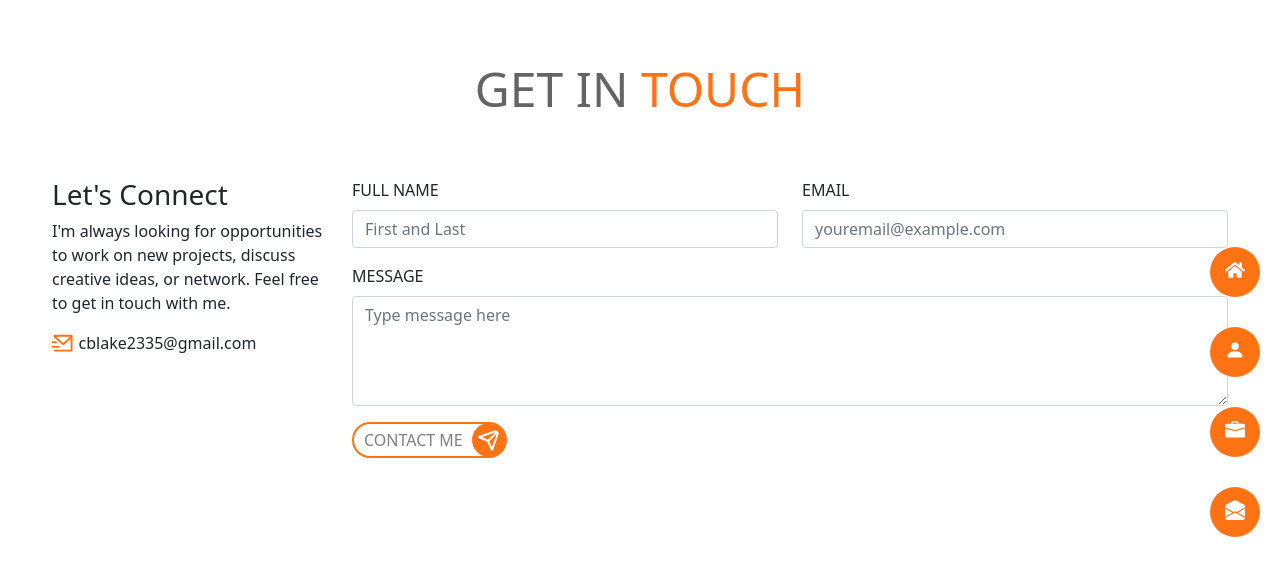
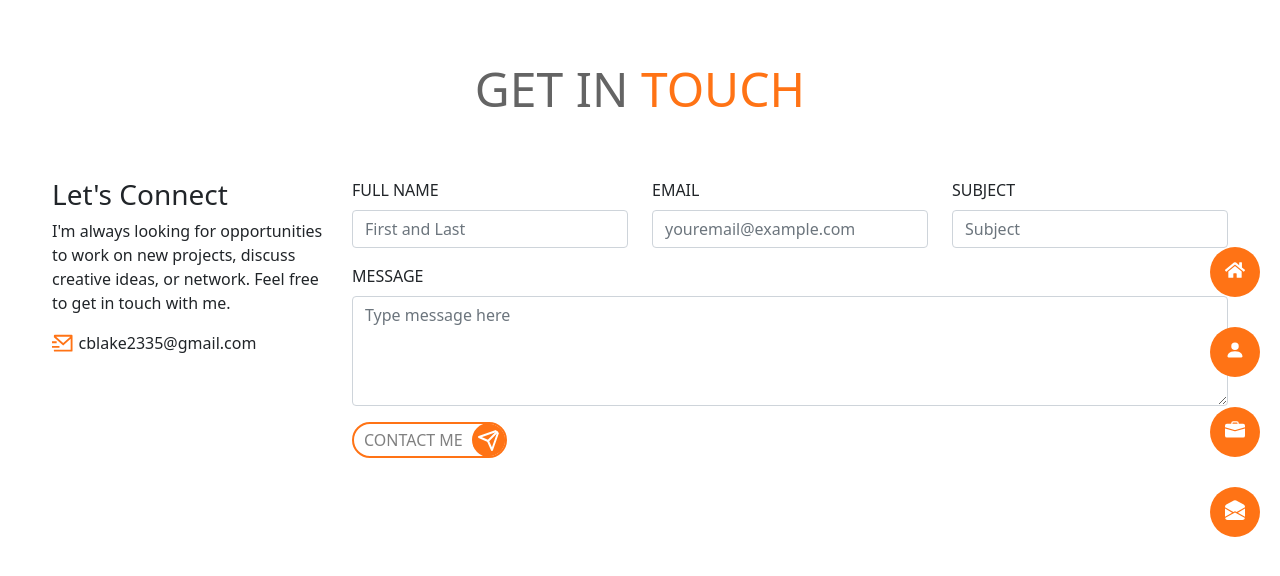
Before and after one commit to cblake35/Portfolio-V3, a React (Create React App) app: page /contact in a window 1280 px wide. Shown: the top 576 px of the page. Built offline with nearby package versions, Linux system fonts and the light colour scheme; the HTML template or start-up script is replaced by a standard one.

Commit message:
Finished contact me page with working form. Also added success identifier if email is sent successfully.

```diff
--- a/package.json
+++ b/package.json
@@ -3,6 +3,7 @@
   "version": "0.1.0",
   "private": true,
   "dependencies": {
+    "@formspree/react": "^2.2.4",
     "@mui/material": "^5.0.3",
     "@testing-library/jest-dom": "^5.14.1",
     "@testing-library/react": "^11.2.7",
--- a/src/App.css
+++ b/src/App.css
@@ -703,3 +703,17 @@
     background-color: #FF7315;
     box-shadow: 0 0 0 1px #FF7315;
 }
+
+.emailSuccess {
+    text-align: center;
+    margin-top: 15px !important;
+}
+
+.emailSuccess p{
+    background-color: #FF7315;
+    border-radius: 50px;
+    padding: 5px 0;
+    margin: 0;
+    color: white;
+    text-transform: uppercase;
+}
--- a/src/components/Contact.js
+++ b/src/components/Contact.js
@@ -2,9 +2,10 @@ import React from "react";
 import { Container, Row, Col, Form } from 'react-bootstrap';
 import { RiMailSendLine } from 'react-icons/ri';
 import { FiSend } from 'react-icons/fi';
+import { useForm, ValidationError } from '@formspree/react';
 
 function Contact() {
-
+    const [state, handleSubmit] = useForm('mgerjrng');
 
     return (
         <Container id='contactPageContainer'>
@@ -23,27 +24,44 @@ function Contact() {
                     <p><RiMailSendLine /> cblake2335@gmail.com</p>
                 </Col>
                 <Col md={9} className='contactForm'>
-                    <Form as={Row} action='https://formspree.io/f/mgerjrng' method='POST'>
-                        <Form.Group md={6} as={Col} className='contactFormName mb-3' controlId='formcontrol1'>
+                    <Form onSubmit={handleSubmit}>
+                        <Row>
+                            <Form.Group md={4} as={Col} className='contactFormName mb-3' controlId='formcontrol1'>
                                 <Form.Label>FULL NAME</Form.Label>
-                            <Form.Control type='email' placeholder='First and Last' required />
+                                <Form.Control name='fullname' placeholder='First and Last' required />
+                                <ValidationError prefix='Full Name' field='fullname' errors={state.errors} />
                             </Form.Group>
-                        <Form.Group md={6} as={Col} className='contactFormEmail mb-3' controlId='formcontrol2'>
+                            <Form.Group md={4} as={Col} className='contactFormEmail mb-3' controlId='formcontrol2'>
                                 <Form.Label>EMAIL</Form.Label>
-                            <Form.Control type='email' placeholder='youremail@example.com' required />
+                                <Form.Control type='email' name='email' placeholder='youremail@example.com' required />
+                                <ValidationError prefix='Email' field='email' errors={state.errors} />
                             </Form.Group>
-                        <Form.Group md={12} as={Col} className='contactFormMsg mb-3' controlId='formcontrol3'>
+                            <Form.Group md={4} as={Col} className='contactFormSubject mb-3' controlId='formcontrol3'>
+                                <Form.Label>SUBJECT</Form.Label>
+                                <Form.Control  name='subject' placeholder='Subject' required />
+                                <ValidationError prefix='Subject' field='subject' errors={state.errors} />
+                            </Form.Group>
+                            <Form.Group md={12} as={Col} className='contactFormMsg mb-3' controlId='formcontrol4'>
                                 <Form.Label>MESSAGE</Form.Label>
-                            <Form.Control as='textarea' rows={4} placeholder='Type message here' required />
+                                <Form.Control as='textarea' name='message' rows={4} placeholder='Type message here' required />
+                                <ValidationError prefix='Message' field='message' errors={state.errors} />
                             </Form.Group>
-                        <Form.Group md ={12} as={Col}>
+                            <Form.Group md={12} as={Col}>
                                 <Col>
-                                <button type='submit'>
+                                    <button type='submit' disabled={state.submitting}>
                                         <span className='contactMeSpan'>Contact Me</span>
                                         <span className='contactMeSvg'><FiSend /></span>
                                     </button>
                                 </Col>
                             </Form.Group>
+                            {state.succeeded ?
+                                <Col className='emailSuccess' md={12} >
+                                    <p>Email Sent!</p>
+                                </Col>
+                                :
+                                undefined
+                            }
+                        </Row>
                     </Form>
                 </Col>
             </Row>
```
Also changed, not shown: 1 other file (tests, documents, lock files or other folders). Lines whose indentation alone changed are shown as unchanged.
